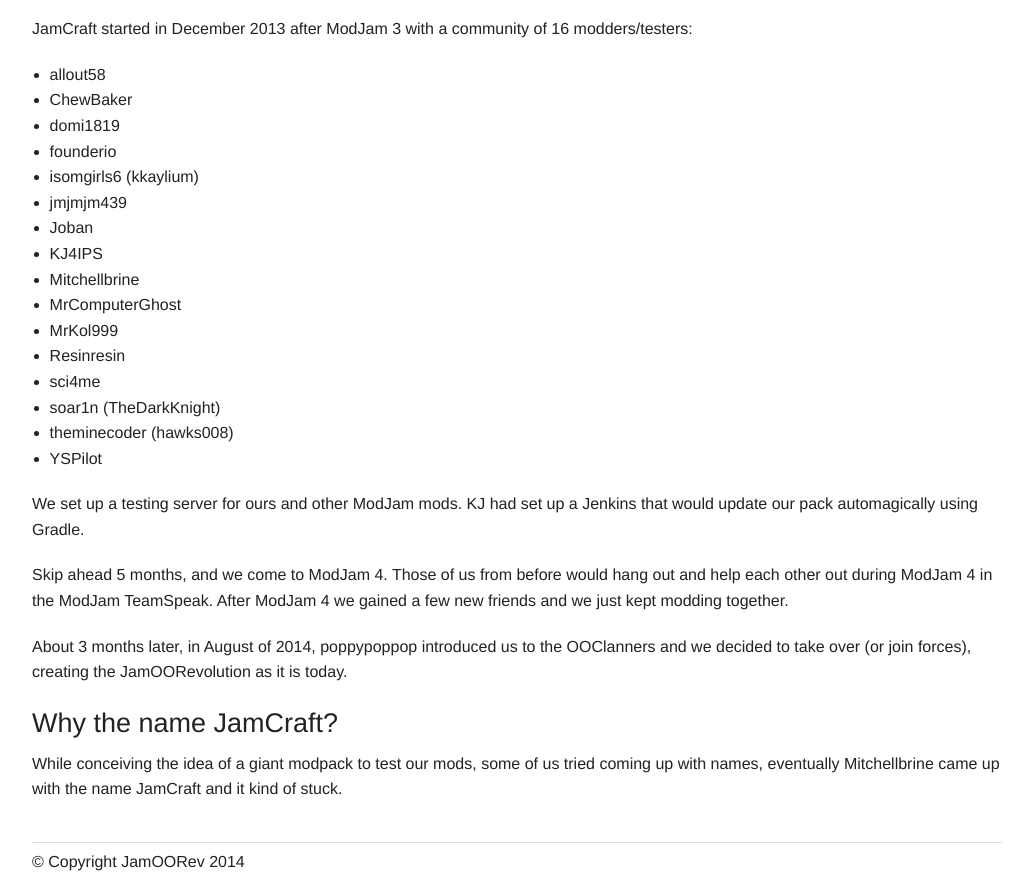
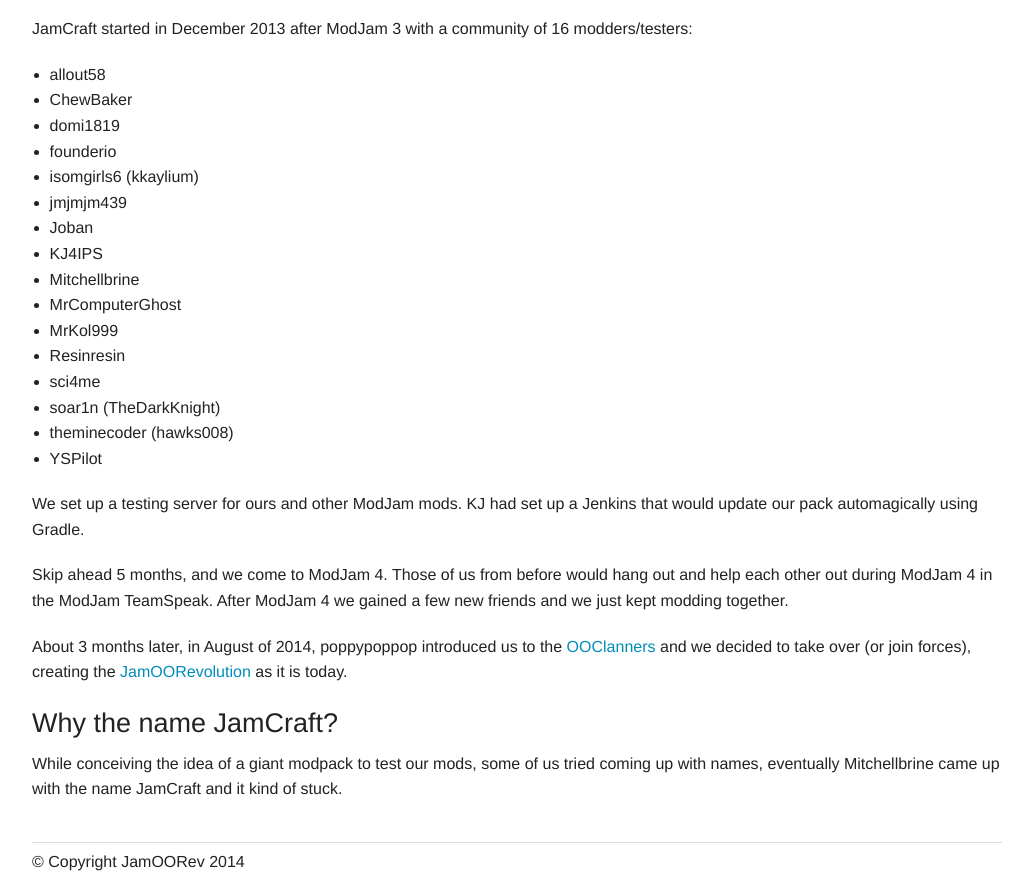
Before and after one commit to JamOORev/Website, a Jekyll site: the page built from about-jamcraft.md, in a window 1280 px wide and 1072 px high, cut to the strip 190-1072 px from the top of the window. Shown: the whole strip, without its empty margins (123-1153 px from the left). Built offline with Jekyll 4.4.1, drawn with Linux system fonts in a browser that asks for light colours; part of the change alters nothing that is shown.

```diff
--- a/about-jamcraft.md
+++ b/about-jamcraft.md
@@ -27,7 +27,7 @@ We set up a testing server for ours and other ModJam mods. KJ had set up a Jenki
 
 Skip ahead 5 months, and we come to ModJam 4. Those of us from before would hang out and help each other out during ModJam 4 in the ModJam TeamSpeak. After ModJam 4 we gained a few new friends and we just kept modding together.
 
-About 3 months later, in August of 2014, poppypoppop introduced us to the OOClanners and we decided to take over (or join forces), creating the JamOORevolution as it is today.
+About 3 months later, in August of 2014, poppypoppop introduced us to the [OOClanners](about-ooclan.html) and we decided to take over (or join forces), creating the [JamOORevolution](about.html) as it is today.
 
 <!---
 Just thought I'd put this in here. Just cause About OOClan had one.
```
